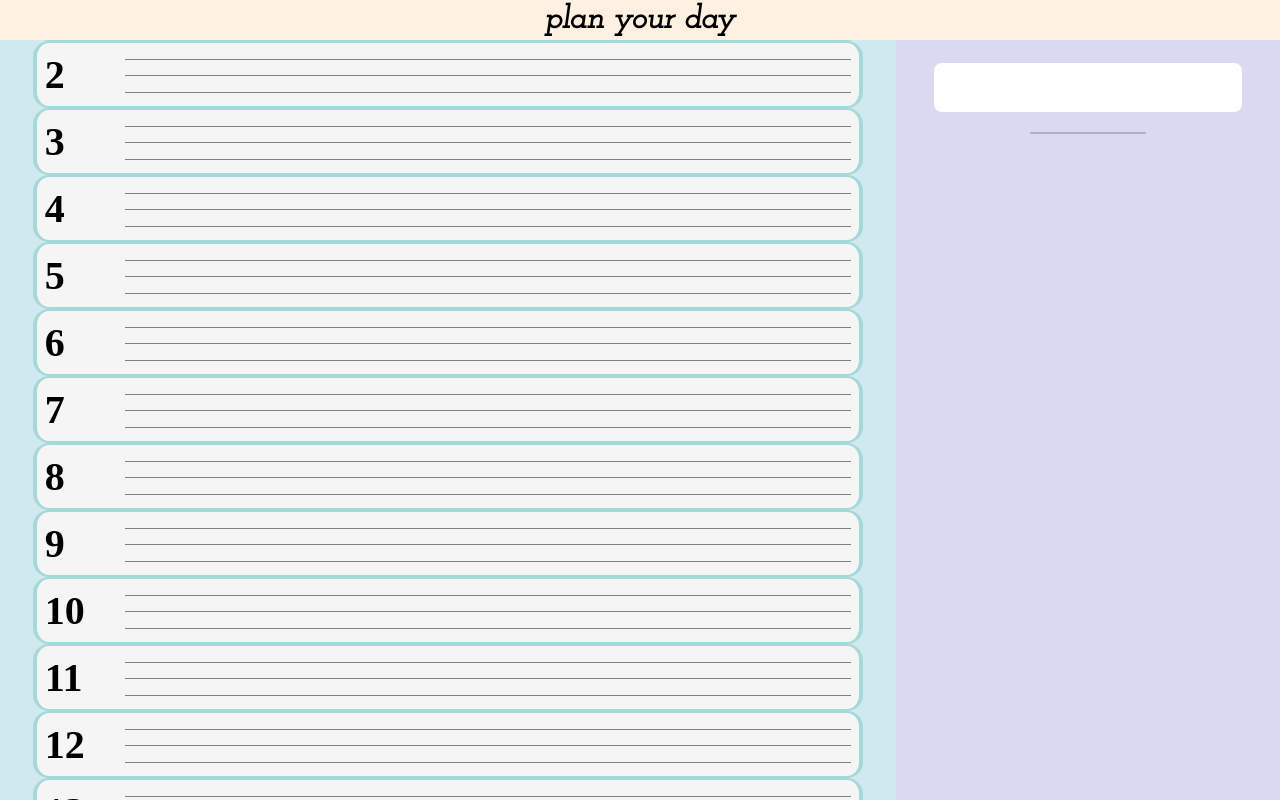
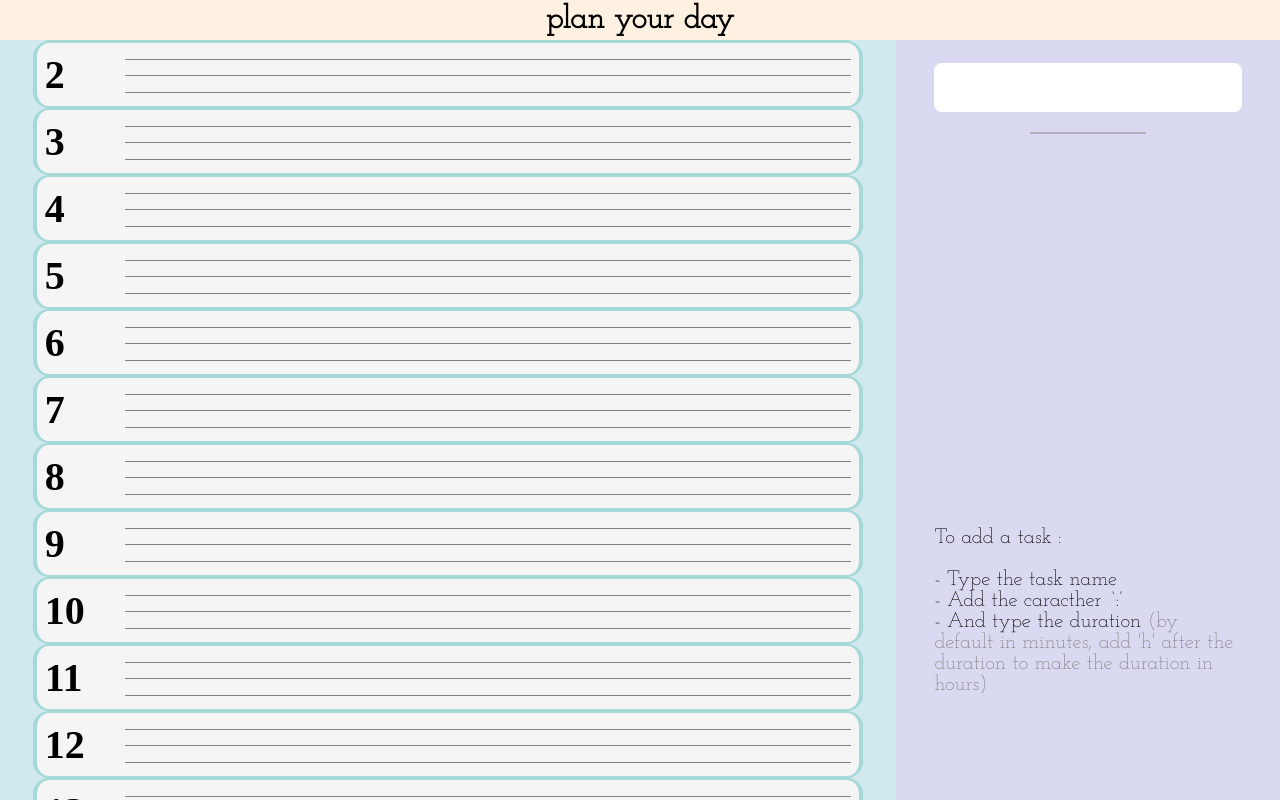
Before and after one commit to eduard-soul/calendar_concept_v2, a Vue app: page / in a window 1280 px wide. Built offline with nearby package versions, Linux system fonts and the light colour scheme; a web font is replaced by a local one.

Commit message:
explanation of the concept added

```diff
--- a/src/Tasks.vue
+++ b/src/Tasks.vue
@@ -25,6 +25,13 @@
       >
         X
       </button>
+    </div>
+    <div id="explanation">
+      <p>To add a task : <br><br>
+          - Type the task name <br>
+          - Add the caracther&ensp;‘:’ <br>
+          - And type the duration <span id="additional-infos">(by default in minutes,
+          add 'h' after the duration to make the duration in hours)</span></p>
     </div>
   </div>
 </template>
@@ -297,6 +304,7 @@ onUpdated(() => {
 
 <style lang="scss" scoped>
 @import url("https://fonts.googleapis.com/css2?family=Kantumruy+Pro:wght@400;500&display=swap");
+@import url('https://fonts.googleapis.com/css2?family=Josefin+Slab:wght@300&display=swap');
 
 #tasks {
   width: 100%;
@@ -304,7 +312,22 @@ onUpdated(() => {
   display: flex;
   flex-direction: column;
   align-items: center;
+  justify-content: flex-end;
   background-color: #d9daf2;
+
+  #explanation {
+    width: 80%;
+    height: 30%;
+    padding: 10%;
+    padding-bottom: 20%;
+    color: black;
+    font-size: calc(1vh + 1vw);
+    font-family: 'Josefin Slab', serif;
+
+    #additional-infos {
+      color: grey;
+    }
+  }
 }
 .task {
   border-radius: 1.5vh;
```
